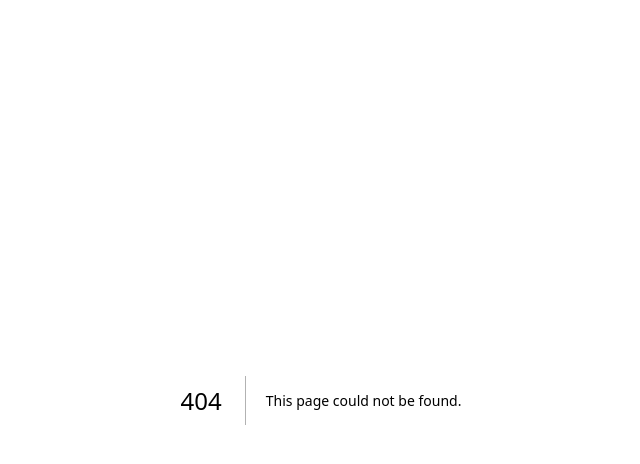
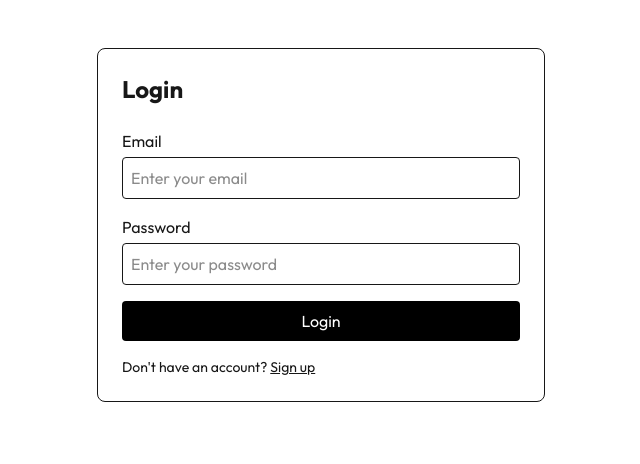
Before and after one commit to shifat01/blogVerse-nextJs, a Next.js app: page /login in a window 1280 px wide. Before the commit this address had no page. Shown: the top 464 px of the page, without its empty margins (319-959 px from the left). Built offline with nearby package versions, Linux system fonts and the light colour scheme.

Commit message:
login page completed

```diff
--- /dev/null
+++ b/app/login/page.js
@@ -0,0 +1,105 @@
+"use client";
+
+import { useState } from "react";
+import { useRouter } from "next/navigation";
+import axios from "axios";
+
+export default function LoginPage() {
+  const router = useRouter();
+
+  const [email, setEmail] = useState("");
+  const [password, setPassword] = useState("");
+
+  const [loading, setLoading] = useState(false);
+  const [error, setError] = useState("");
+
+  async function handleLogin(e) {
+    e.preventDefault();
+
+    setLoading(true);
+    setError("");
+
+    try {
+      const response = await axios.post("/api/auth/login", {
+        email,
+        password,
+      });
+
+      if (response.data.success) {
+        router.push("/");
+      }
+    } catch (error) {
+      setError(
+        error.response?.data?.message ||
+          "Login failed. Please try again."
+      );
+    } finally {
+      setLoading(false);
+    }
+  }
+
+  return (
+    <div className="mx-auto mt-12 max-w-md rounded-lg border p-6">
+      <h1 className="mb-6 text-2xl font-bold">
+        Login
+      </h1>
+
+      <form onSubmit={handleLogin} className="space-y-4">
+        <div>
+          <label htmlFor="email" className="mb-1 block">
+            Email
+          </label>
+
+          <input
+            id="email"
+            type="email"
+            value={email}
+            onChange={(e) => setEmail(e.target.value)}
+            required
+            autoComplete="email"
+            className="w-full rounded border p-2"
+            placeholder="Enter your email"
+          />
+        </div>
+
+        <div>
+          <label htmlFor="password" className="mb-1 block">
+            Password
+          </label>
+
+          <input
+            id="password"
+            type="password"
+            value={password}
+            onChange={(e) => setPassword(e.target.value)}
+            required
+            autoComplete="current-password"
+            className="w-full rounded border p-2"
+            placeholder="Enter your password"
+          />
+        </div>
+
+        {error && (
+          <p className="text-sm text-red-600" role="alert">
+            {error}
+          </p>
+        )}
+
+        <button
+          type="submit"
+          disabled={loading}
+          className="w-full rounded bg-black p-2 text-white disabled:opacity-50"
+        >
+          {loading ? "Logging in..." : "Login"}
+        </button>
+      </form>
+
+      <p className="mt-4 text-sm">
+        Don't have an account?{" "}
+        <a href="/signup" className="underline">
+          Sign up
+        </a>
+      </p>
+    </div>
+  );
+}
```
